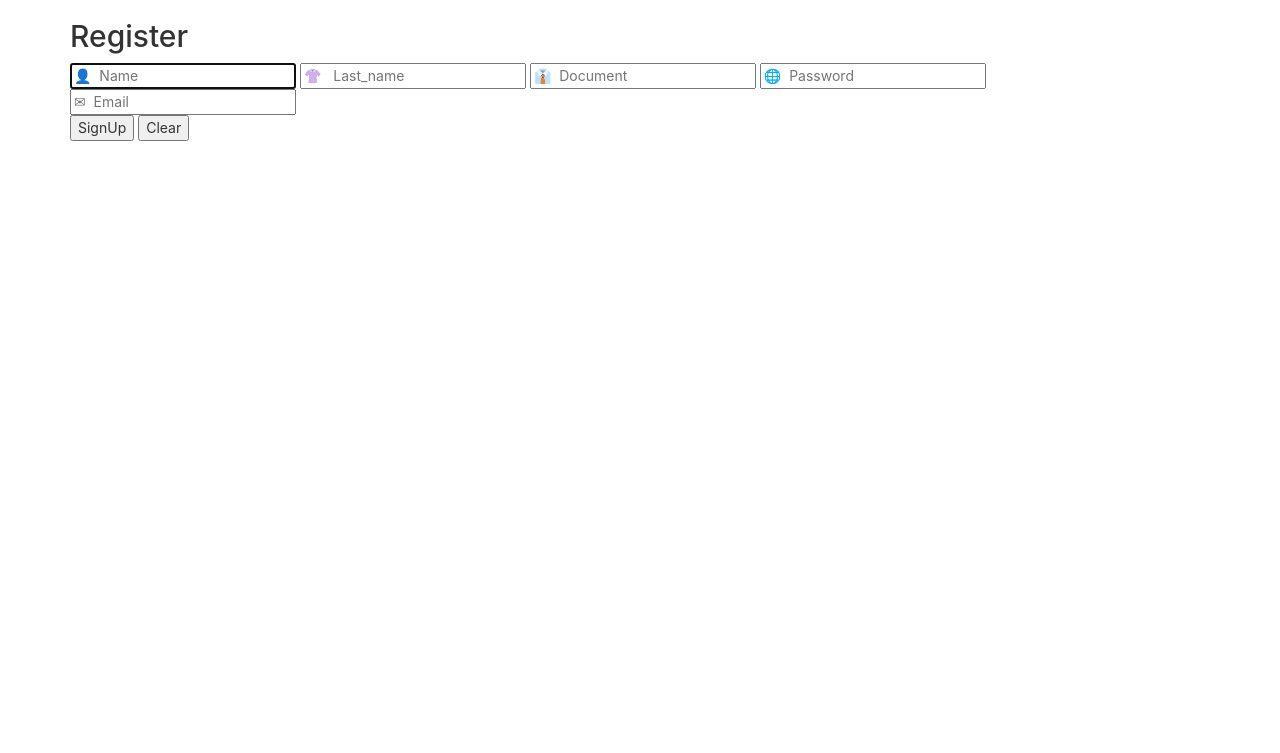
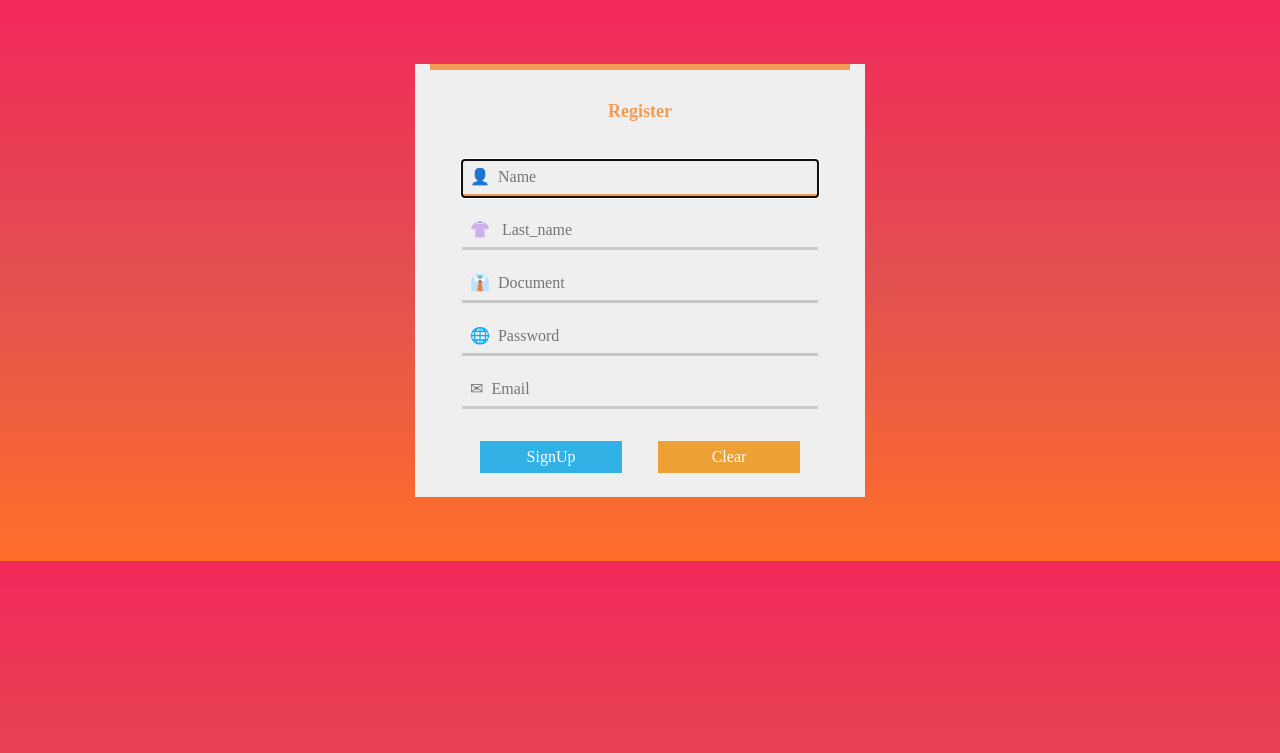
Before and after one commit to lucashernandez067/H4RD-C0D3, a PHP site: template views/Register/index.php in a window 1280 px wide. Shown: the top 753 px of the page. Run offline with PHP 8.4, Linux system fonts and the light colour scheme; the template is opened without the code that fills it, so the values that code supplies are empty.

Commit message:
Holadashel

```diff
--- a/assets/css/style.css
+++ b/assets/css/style.css
@@ -1,15 +1,3 @@
-
-
-@font-face{
-    src : url("../fonts/Ubuntu.ttf") format("Opentype");
-    font-weight: 900;
-    font-style: normal;
-    font-family: Ubuntu;
-}
-*{
-    font-family: -apple-system, BlinkMacSystemFont, 'Segoe UI', Roboto, Oxygen, Ubuntu, Cantarell, 'Open Sans', 'Helvetica Neue', sans-serif;
-}
-
 footer{
     text-align: center;
     background-color: #000;
@@ -17,49 +5,131 @@ footer{
     height: auto;
     color:white;
     padding: 3rem;
-    margin-top: 10px;
 }
 
-
-/*Banner style*/
-
-header nav{
-    padding: 10px;
-    margin-bottom: 10px;
-    background-color: #F2285A
+nav{
+    background: linear-gradient(#F2285A,#E25050,#FF6F29)
+}
+/*  register style   */
+html {
+	font-size: 16px;
+    font-family: 'Lato', sans-serif;
 }
 
-header nav ul li{
-    display: inline-block;
-    font-size: 30px;
-}
-header nav ul li a{
-    color: white;
+.body{
+	background: linear-gradient(#F2285A,#E25050,#FF6F29)
 }
 
-header nav ul li a:hover{
-    text-decoration: none;
-    color:rgb(207, 205, 205);
-}
-
-
-/* Login style */
-
-.panel-login-col{
-    height:50rem;
-}
-
-.background-login-col{
-    background-color: #F2285A;
-}
-
-/* Index Style */
-
-.index-body{
-    background: linear-gradient(#F2285A,#E25050,#FF6F29);
-    height:100%;
-    background-repeat: no-repeat;
+.container {
+	max-width: 450px;
+	height: auto;
+	background-color: #EFEFEF;
+	margin: 5% auto;
+	padding-bottom: 1rem;
 
 }
 
-/*  register style   */
+.form__top {
+	width: 100%;
+	text-align: center;
+	padding: 2rem 0 1rem;
+	border-top: solid .4rem #F39B53;
+	margin-bottom: 1rem;
+}
+
+.form__top h2 {
+	font-weight: bold;
+	color: #CAC8C8;
+	font-size: 18px;
+}
+
+h2 span {
+	color: #F39B53;
+}
+
+.form__reg {
+	padding: 0 2rem;
+	display: flex;
+	flex-direction: column;
+	justify-content: center;
+}
+
+.btn__form {
+	display: flex;
+	justify-content: space-around;
+	margin-top: 1rem;
+}
+
+.input, .btn__submit, .btn__reset{
+	background-color: #EFEFEF;
+	padding: .5rem;
+	margin: .5rem 0;
+	border: none;
+	border-bottom: solid #C8C8C8 .2rem;
+	transition: all .5s;
+}
+
+.input:focus {
+	border-bottom: solid #F39B53 .2rem;
+}
+
+.btn__submit, .btn__reset {
+	width: 40%;
+	border-bottom: none;
+	background-color: #31B1E5;
+	color: white;
+}
+
+.btn__reset {
+	background-color: #EDA135;
+}
+
+.btn__submit:hover {
+	background-color: #4C9ED9;
+}
+
+.btn__reset:hover{
+	background-color: #FA9535;
+}
+html, body, div, span, applet, object, iframe,
+h1, h2, h3, h4, h5, h6, p, blockquote, pre,
+a, abbr, acronym, address, big, cite, code,
+del, dfn, em, img, ins, kbd, q, s, samp,
+small, strike, strong, sub, sup, tt, var,
+b, u, i, center,
+dl, dt, dd, ol, ul, li,
+fieldset, form, label, legend,
+table, caption, tbody, tfoot, thead, tr, th, td,
+article, aside, canvas, details, embed,
+figure, figcaption, footer, header, hgroup,
+menu, nav, output, ruby, section, summary,
+time, mark, audio, video {
+	margin: 0;
+	padding: 0;
+	border: 0;
+	font-size: 100%;
+	font: inherit;
+	vertical-align: baseline;
+}
+article, aside, details, figcaption, figure,
+footer, header, hgroup, menu, nav, section {
+	display: block;
+}
+body {
+	line-height: 1;
+}
+ol, ul {
+	list-style: none;
+}
+blockquote, q {
+	quotes: none;
+}
+blockquote:before, blockquote:after,
+q:before, q:after {
+	content: '';
+	content: none;
+}
+table {
+	border-collapse: collapse;
+	border-spacing: 0;
+}
--- a/views/Register/index.php
+++ b/views/Register/index.php
@@ -1,8 +1,6 @@
-<?php include('views/layouts/head.php') ?>
+<?php require_once('views/layouts/head.php'); ?>
 
 <body class="body">
-
-<body>
 <div class="container">
 		<div class="form__top">
 			<h2><span>Register</span></h2>
```
